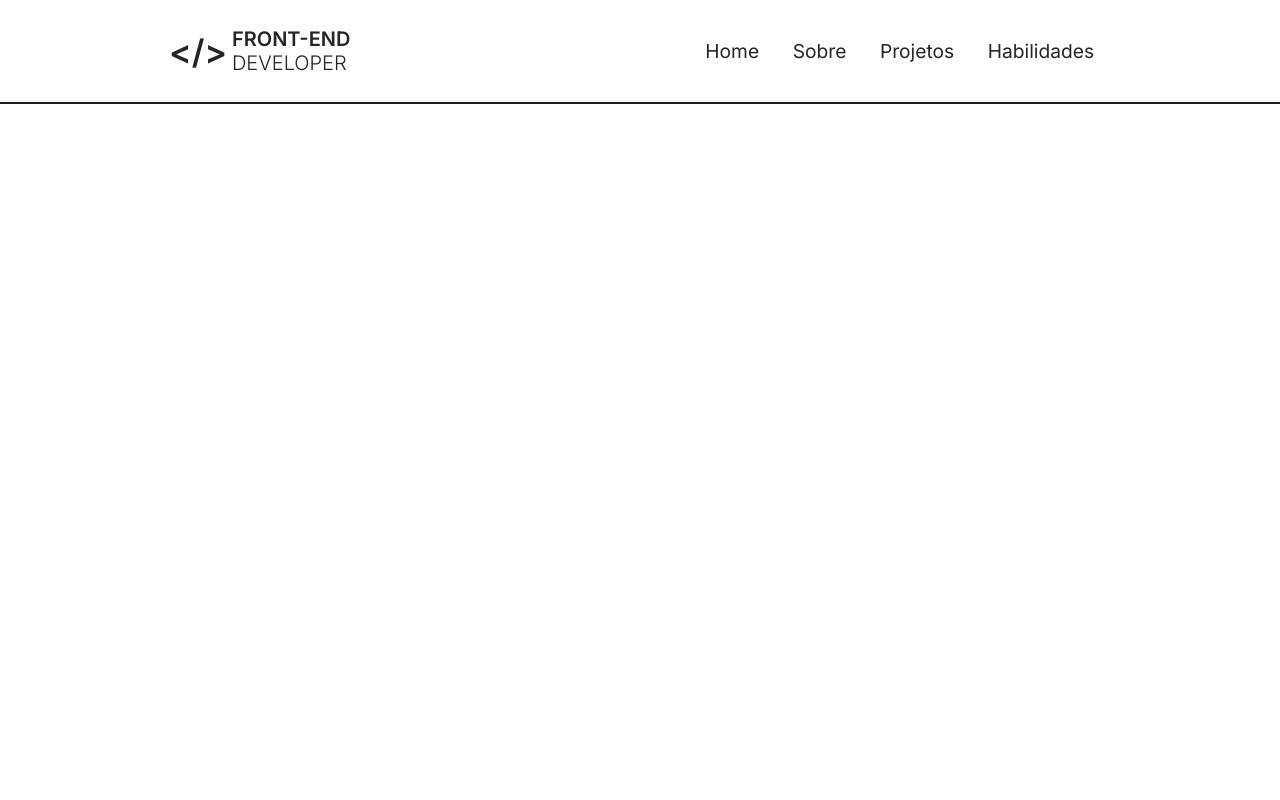
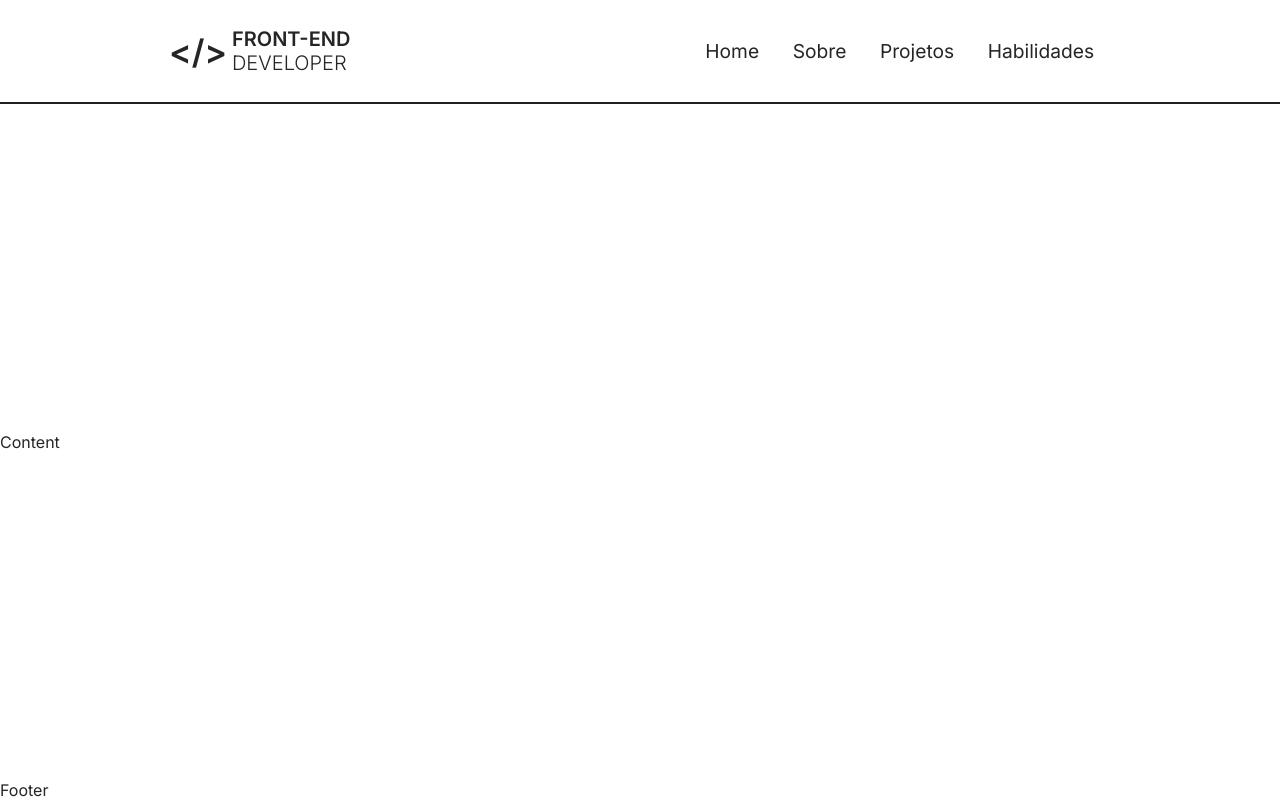
Before and after one commit to alisson2014/site-pessoal, a React (Create React App) app: page / in a window 1280 px wide. Built offline with nearby package versions, Linux system fonts and the light colour scheme.

Commit message:
[POR-002]: criei o template das pages

```diff
--- a/src/App.tsx
+++ b/src/App.tsx
@@ -1,12 +1,15 @@
 import { BrowserRouter } from "react-router-dom";
 import { ResetCss } from "./globalStyles";
 import AppRouter from "./routes";
+import Layout from "./components/Molecules/Layout";
 
 const App = () => {
   return (
     <BrowserRouter>
       <ResetCss />
-      <AppRouter />
+      <Layout>
+        <AppRouter />
+      </Layout>
     </BrowserRouter>
   );
 };
--- /dev/null
+++ b/src/components/Molecules/Layout/atoms.ts
@@ -0,0 +1,8 @@
+import styled from "styled-components"
+
+export const Container = styled.div`
+  display: flex;
+  flex-direction: column;
+  justify-content: space-between;
+  height: 100vh;
+`
--- /dev/null
+++ b/src/components/Molecules/Layout/index.tsx
@@ -0,0 +1,16 @@
+import Header from "../Header";
+import { Container } from "./atoms";
+
+const Layout = ({ children }: any) => {
+  return (
+    <Container>
+      <Header />
+      {children}
+      <footer>
+        Footer
+      </footer>
+    </Container>
+  );
+};
+
+export default Layout;
--- a/src/pages/Home/index.tsx
+++ b/src/pages/Home/index.tsx
@@ -1,7 +1,11 @@
 import Header from "../../components/Molecules/Header";
 
 const Home = () => {
-  return (<Header />);
+  return (
+    <div>
+      Content
+    </div>
+  )
 };
 
 export default Home;
```
